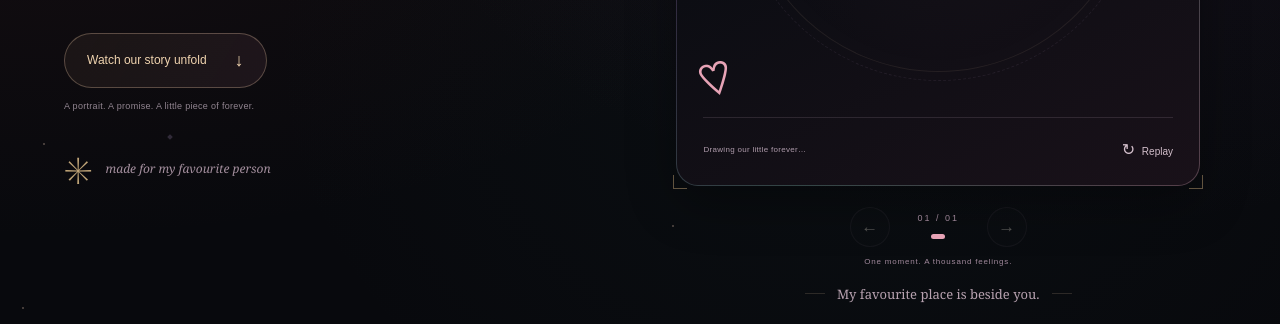
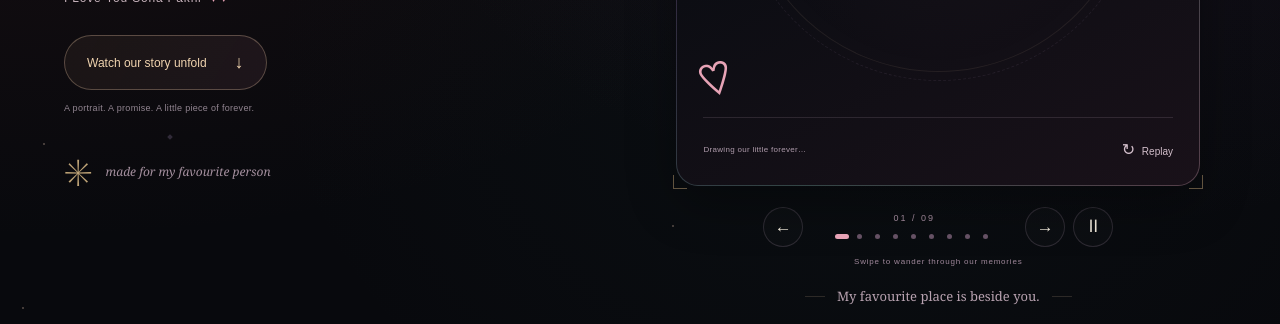
Before and after one commit to atikx2/love, a website: page index.html in a window 1280 px wide. Shown: the part 628-952 px from the top of the page. Drawn offline with Linux system fonts and the light colour scheme.

Commit message:
Add eight optimized couple photos to the animated memory carousel
Co-authored-by: arena-agent <297053741+arena-agent@users.noreply.github.com>

```diff
--- a/app.js
+++ b/app.js
@@ -12,6 +12,7 @@ const dots = document.querySelector('#gallery-dots');
 let index = 0, inView = false, ready = false, loading = false, failed = false;
 let elapsed = 0, lastFrame = 0, frameId = 0, renderVersion = 0;
 let drawingDuration = 6200, revealDuration = 7300;
+let nextPreview;
 let autoplay = !reducedMotion.matches, completed = false;
 portrait.setAttribute('aria-busy', 'false');
 function updateNavigation() {
@@ -45,6 +46,14 @@ function finishDrawing() {
     invitation.hidden = false;
     portrait.setAttribute('aria-busy', 'false');
     statusText.textContent = 'You & me. A beautiful forever.';
+    // Warm only the next image after completion. Respect metered/slow data modes;
+    // never fetch the whole album at startup or before the portrait is in view.
+    const connection = navigator.connection;
+    if (memories.length > 1 && !connection?.saveData && !['slow-2g','2g'].includes(connection?.effectiveType)) {
+      nextPreview = new Image();
+      nextPreview.decoding = 'async';
+      nextPreview.src = memories[(index + 1) % memories.length].image;
+    }
   }
 }
 function tick(now) {
--- a/index.html
+++ b/index.html
@@ -44,11 +44,11 @@
         </div>
         <div class="gallery-nav" aria-label="Memory navigation">
           <button id="previous-memory" type="button" aria-label="Previous memory" disabled>←</button>
-          <div class="gallery-indicator"><span class="gallery-count" id="gallery-count">01 / 01</span><div id="gallery-dots" class="gallery-dots"></div></div>
+          <div class="gallery-indicator"><span class="gallery-count" id="gallery-count">01 / 09</span><div id="gallery-dots" class="gallery-dots"></div></div>
           <button id="next-memory" type="button" aria-label="Next memory" disabled>→</button>
           <button id="gallery-autoplay" type="button" aria-label="Pause automatic slideshow" aria-pressed="false" hidden>Ⅱ</button>
         </div>
-        <p class="gallery-hint" id="gallery-hint">One moment. A thousand feelings.</p>
+        <p class="gallery-hint" id="gallery-hint">Swipe to wander through our memories</p>
         <div class="portrait-caption"><span class="caption-line"></span><p>My favourite place is <em>beside you.</em></p><span class="caption-line"></span></div>
       </div>
     </section>
--- a/memories.js
+++ b/memories.js
@@ -7,6 +7,46 @@ window.LOVE_MEMORIES = [
     drawing: 'assets/portrait.svg',
     alt: 'Line-art portrait of Atik and Punom, drawn from their photo',
     caption: 'My favourite place is beside you.'
+  },
+  {
+    image: 'assets/memories/memory-01.webp',
+    alt: 'Atik and Punom smiling together, dressed in pale green',
+    caption: 'তোমার হাসিতেই আমার পৃথিবী রঙিন।'
+  },
+  {
+    image: 'assets/memories/memory-02.webp',
+    alt: 'Atik and Punom leaning close together in an evening selfie',
+    caption: 'পাশে তুমি থাকলেই, সব মুহূর্ত সুন্দর।'
+  },
+  {
+    image: 'assets/memories/memory-03.webp',
+    alt: 'Atik kissing Punom on the forehead outdoors, with pink flowers in the foreground',
+    caption: 'এই আদরটুকু, শুধু তোমার জন্য।'
+  },
+  {
+    image: 'assets/memories/memory-04.webp',
+    alt: 'Punom playfully making bunny ears behind Atik in a field',
+    caption: 'তোমার সঙ্গে একটু দুষ্টুমি, অনেকটা ভালোবাসা।'
+  },
+  {
+    image: 'assets/memories/memory-05.webp',
+    alt: 'A close-up portrait of Atik and Punom resting their heads together',
+    caption: 'তোমার কাছেই আমার শান্তি।'
+  },
+  {
+    image: 'assets/memories/memory-06.webp',
+    alt: 'Atik kissing Punom on the forehead in a close-up selfie',
+    caption: 'হাজার কথার চেয়েও বেশি, এই একটুখানি আদর।'
+  },
+  {
+    image: 'assets/memories/memory-07.webp',
+    alt: 'Punom in pink and white, with Atik in a red shirt behind her outdoors',
+    caption: 'আমার প্রতিটা গল্পে, তুমি।'
+  },
+  {
+    image: 'assets/memories/memory-08.webp',
+    alt: 'Atik and Punom smiling close together beside a green tree under a blue sky',
+    caption: 'আজও তুমি, আগামীকালও তুমি।'
   }
 ];
 
--- a/style.css
+++ b/style.css
@@ -80,7 +80,7 @@ h1 em { font-weight: 400; color: var(--rose); background: linear-gradient(100deg
 .portrait-art.done path { animation: none; stroke-dashoffset: 0; }
 .outside-view .envelope { animation-play-state: paused; }
 .portrait-art.done svg { opacity: 0; visibility: hidden; transition: opacity .8s, visibility 0s .8s; }
-.portrait-art.is-photo .portrait-finished { object-fit: cover; transform: scale(1.06); opacity: 0; animation: photo-reveal 3s ease forwards; animation-play-state: paused; }
+.portrait-art.is-photo .portrait-finished { object-fit: contain; background: #0c0d13; transform: scale(.98); opacity: 0; animation: photo-reveal 3s ease forwards; animation-play-state: paused; }
 .portrait-art.is-photo.is-playing .portrait-finished { animation-play-state: running; }
 .portrait-art.is-photo.done .portrait-finished { transform: scale(1); opacity: 1; animation: none; }
 .portrait-art.svg-only.done svg { opacity: 1; visibility: visible; }
@@ -97,18 +97,19 @@ h1 em { font-weight: 400; color: var(--rose); background: linear-gradient(100deg
 .invitation-label { font-size: 10px; line-height: 1.7; letter-spacing: .2px; background: #211823; padding: 6px 11px; border: 1px solid #c79aae55; border-radius: 9px; color: #ecc7cf; }
 .invitation-label em { font-family: var(--serif); font-size: 12px; }
 .letter-invitation:hover .envelope, .letter-invitation:focus-visible .envelope { animation-play-state: paused; }
-.gallery-nav { display: flex; align-items: center; justify-content: center; gap: 21px; margin-top: 21px; min-height: 40px; }
+.gallery-nav { display: grid; grid-template-columns: 40px minmax(0, 1fr) 40px 40px; align-items: center; gap: 8px; max-width: 350px; margin: 21px auto 0; min-height: 40px; }
+.gallery-nav:has(#gallery-autoplay[hidden]) { grid-template-columns: 40px minmax(0, 1fr) 40px; }
 .gallery-nav > button { border: 1px solid #bda6bd30; width: 40px; height: 40px; border-radius: 50%; background: #ffffff04; font-size: 17px; transition: border-color .2s; }
 .gallery-nav > button:hover:not(:disabled) { border-color: var(--gold); }
-.gallery-indicator { text-align: center; min-width: 55px; }
+.gallery-indicator { text-align: center; min-width: 0; }
 .gallery-count { font-size: 9px; color: #ab91a4; letter-spacing: 2px; }
 .gallery-dots { display: flex; gap: 2px; justify-content: center; margin-top: 1px; }
-.gallery-dots button { width: 16px; height: 20px; border: 0; padding: 0; background: transparent; position: relative; }
+.gallery-dots button { flex: 0 1 16px; min-width: 0; width: 16px; height: 20px; border: 0; padding: 0; background: transparent; position: relative; }
 .gallery-dots button::after { content: ''; position: absolute; width: 5px; height: 5px; inset: 8px auto auto 5px; background: #655164; border-radius: 20px; }
 .gallery-dots button[aria-current=true]::after { background: var(--rose); width: 14px; left: 1px; }
 .gallery-hint { font-size: 8px; color: #9f879a; text-align: center; letter-spacing: .8px; margin: 10px 0 0; }
 .portrait-caption { display: flex; gap: 12px; align-items: center; justify-content: center; margin-top: 19px; }
-.portrait-caption p { font: 13px var(--serif); color: #b8a2b0; text-align: center; margin: 0; }
+.portrait-caption p { font: 13px/1.8 Georgia, 'Noto Sans Bengali', serif; color: #b8a2b0; text-align: center; margin: 0; }
 .portrait-caption em { color: var(--gold); }
 .caption-line { width: 20px; flex-shrink: 0; height: 1px; background: #bda38833; }
 .forever-strip { display: flex; align-items: center; gap: 24px; margin: 0 64px; padding: 26px 0; border-top: 1px solid var(--line); border-bottom: 1px solid var(--line); font-size: 8px; letter-spacing: 2px; color: #aa94a6; }
```
Also changed, not shown: tests/love.spec.js (+35 -2 lines), README.md, assets/memories/memory-01.webp (added), assets/memories/memory-02.webp (added), assets/memories/memory-03.webp (added), assets/memories/memory-04.webp (added), assets/memories/memory-05.webp (added), assets/memories/memory-06.webp (added), assets/memories/memory-07.webp (added), assets/memories/memory-08.webp (added).
